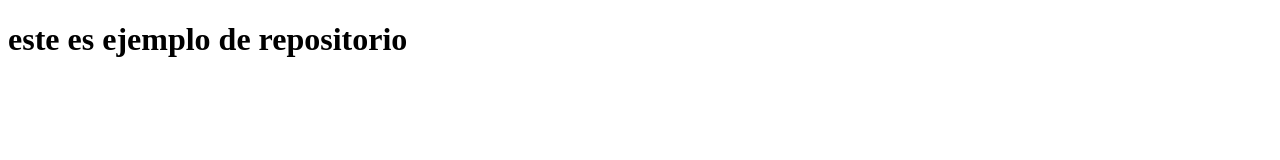
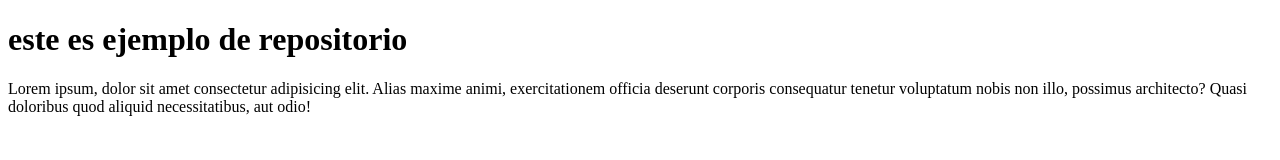
Before and after one commit to mariafernandez2509/EjemploGit, a plain HTML site: page index.html in a window 1280 px wide. Drawn offline with Linux system fonts and the light colour scheme.

Commit message:
tercer commit

```diff
--- a/index.html
+++ b/index.html
@@ -7,6 +7,7 @@
 </head>
 <body>
     <h1>este es ejemplo de repositorio</h1>
+    <p>Lorem ipsum, dolor sit amet consectetur adipisicing elit. Alias maxime animi, exercitationem officia deserunt corporis consequatur tenetur voluptatum nobis non illo, possimus architecto? Quasi doloribus quod aliquid necessitatibus, aut odio!</p>
 
 </body>
 </html>
```
